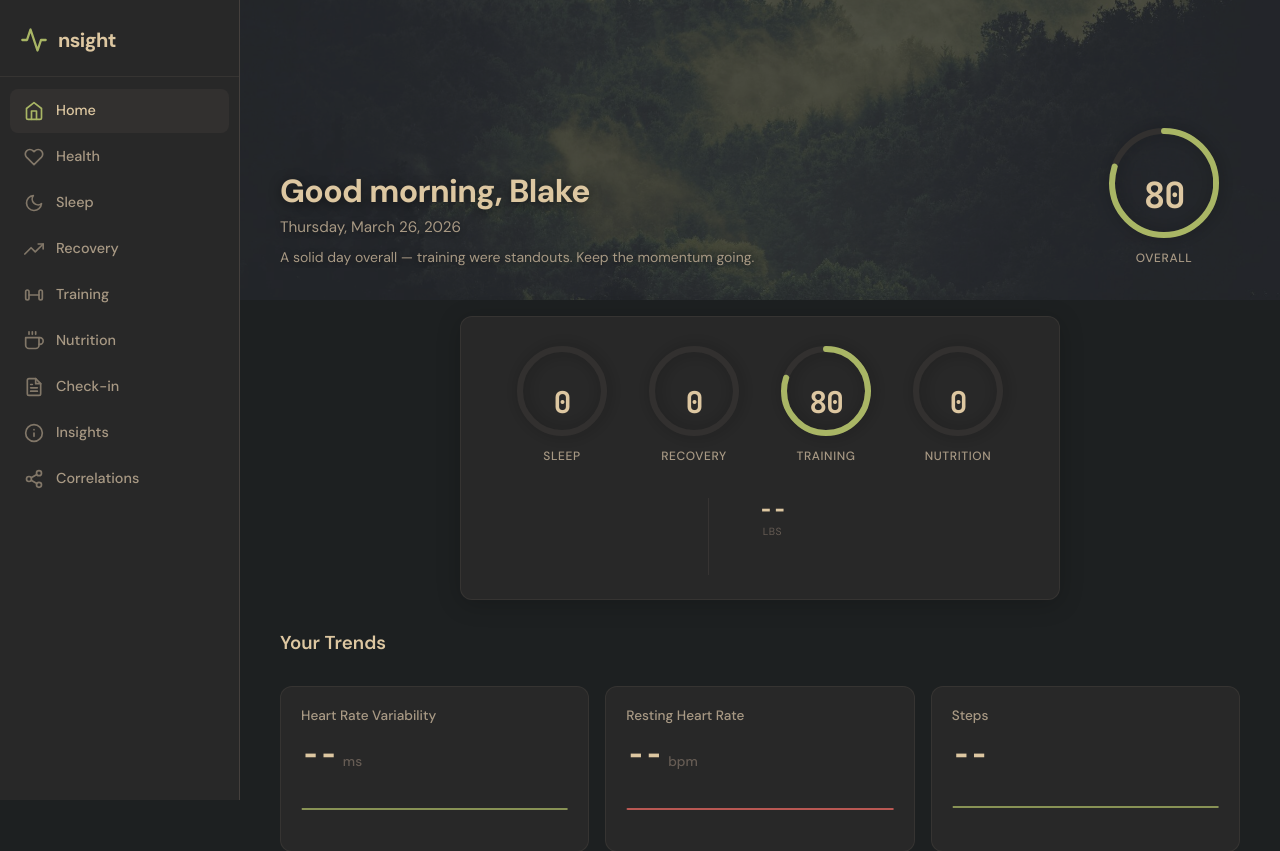
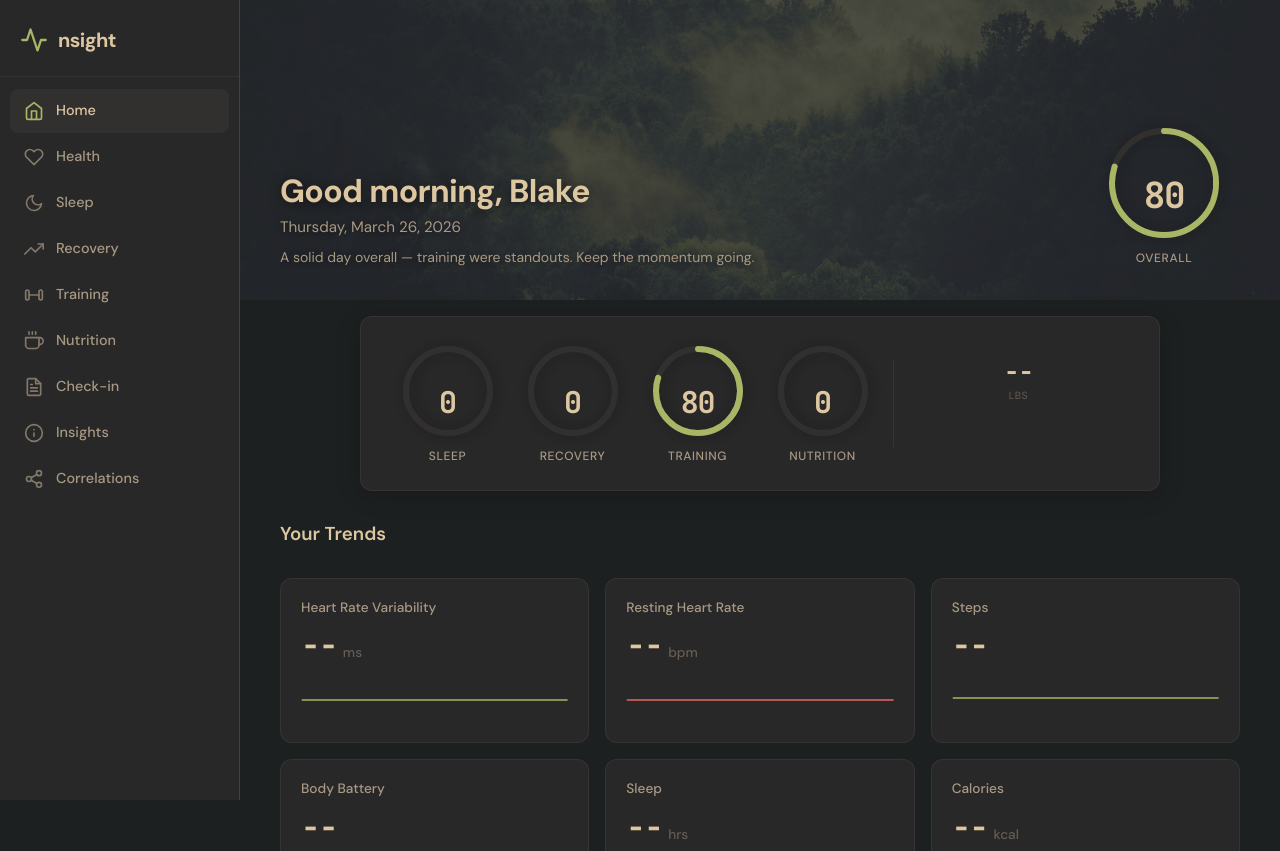
Before and after one commit to bahoerres/nsight, a Flask app: page / in a window 1280 px wide. Shown: the top 851 px of the page. Run offline with Flask 3, Linux system fonts and the light colour scheme; data that the repository does not hold is empty; some libraries are stand-ins or nearby versions.

Commit message:
refactor: score row as 6-col grid — 4 circles + weight spanning 2 cols with wide sparkline

```diff
--- a/templates/home.html
+++ b/templates/home.html
@@ -15,17 +15,21 @@
   }
 
   .scores-row-inner {
-    display: flex;
-    justify-content: center;
-    gap: 32px;
-    flex-wrap: wrap;
+    display: grid;
+    grid-template-columns: repeat(6, 1fr);
+    align-items: center;
+    gap: 16px;
     background: var(--bg-card);
     border: 1px solid var(--border-subtle);
     border-radius: var(--radius-card);
     padding: 24px 32px;
-    max-width: 600px;
+    max-width: 800px;
     margin: 0 auto;
     box-shadow: 0 4px 24px rgba(0, 0, 0, 0.2);
+  }
+
+  .scores-row-inner .score-circle {
+    justify-self: center;
   }
 
   .scores-row-inner .score-circle a:hover {
@@ -34,18 +38,17 @@
   }
 
   .weight-mini {
+    grid-column: span 2;
     display: flex;
     flex-direction: column;
     align-items: center;
     gap: 2px;
-    padding: 0 8px;
     border-left: 1px solid var(--border-subtle);
-    margin-left: 8px;
-    padding-left: 24px;
+    padding-left: 16px;
   }
 
   .weight-mini-value {
-    font-size: 1.5rem;
+    font-size: 1.6rem;
     line-height: 1;
     color: var(--text-primary);
   }
@@ -55,11 +58,13 @@
     text-transform: uppercase;
     letter-spacing: 0.05em;
     color: var(--text-muted);
+    margin-bottom: 4px;
   }
 
   .weight-mini-spark {
-    width: 80px;
-    height: 32px;
+    width: 100%;
+    max-width: 180px;
+    height: 36px;
   }
 
   .weight-mini-spark canvas {
@@ -223,13 +228,29 @@
 
   @media (max-width: 768px) {
     .scores-row-inner {
-      gap: 20px;
+      grid-template-columns: repeat(4, 1fr);
+      gap: 12px;
       padding: 20px;
     }
 
     .scores-row-inner .score-circle svg {
       width: 80px;
       height: 80px;
+    }
+
+    .weight-mini {
+      grid-column: 1 / -1;
+      flex-direction: row;
+      gap: 12px;
+      border-left: none;
+      border-top: 1px solid var(--border-subtle);
+      padding-left: 0;
+      padding-top: 12px;
+    }
+
+    .weight-mini-spark {
+      max-width: 140px;
+      flex: 1;
     }
   }
 
```
